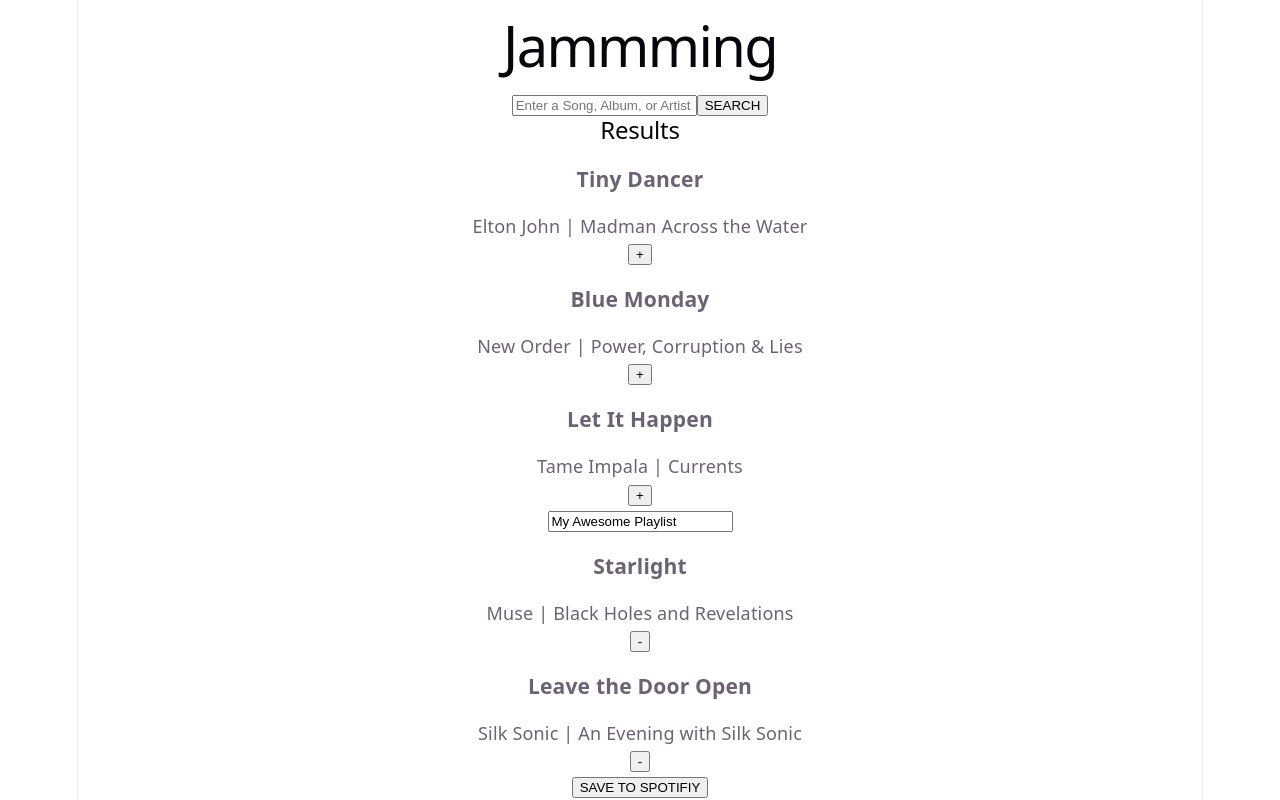
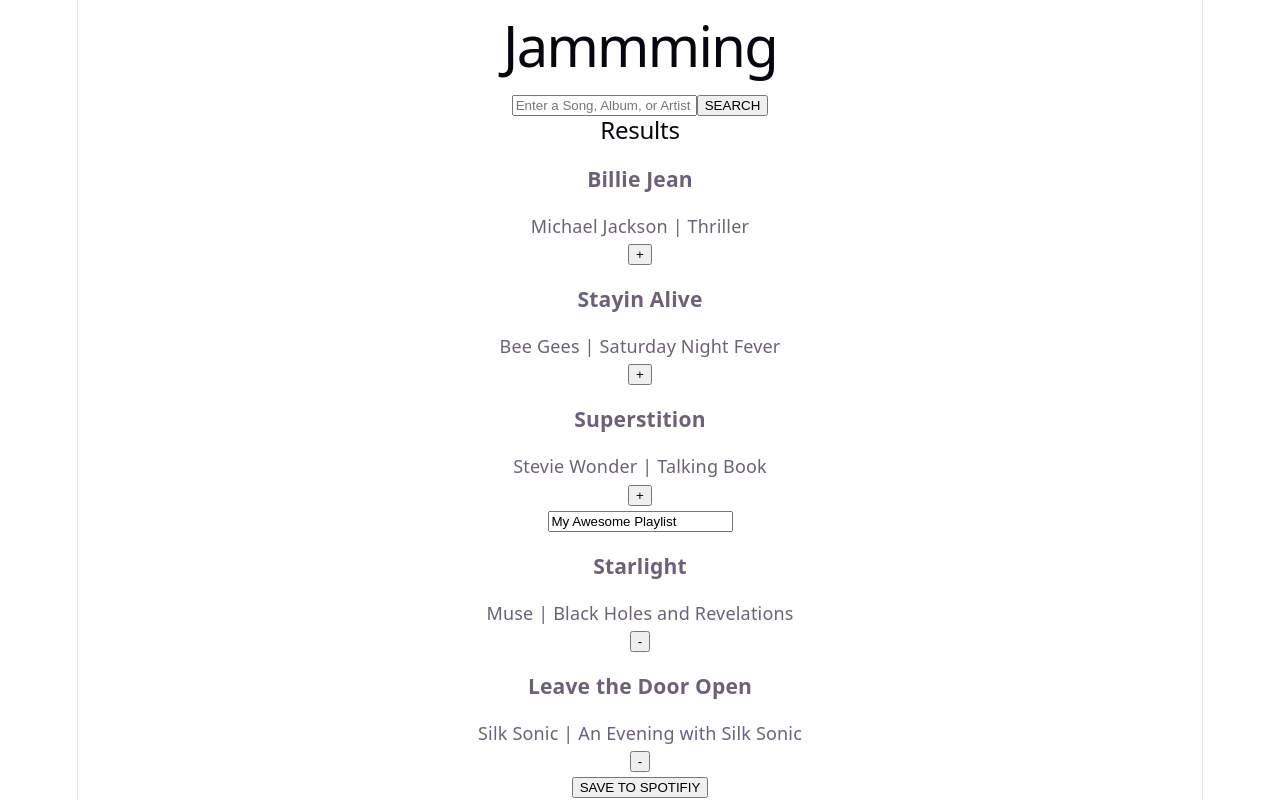
Before and after one commit to MayaKirken/Jammming, a React (Vite) app in the folder Jammming/: page / in a window 1280 px wide. Built offline with nearby package versions, Linux system fonts and the light colour scheme.

Commit message:
feat: add mock data and update search state

```diff
--- a/Jammming/src/App.jsx
+++ b/Jammming/src/App.jsx
@@ -3,13 +3,10 @@ import './App.css';
 import SearchBar from  './Components/SearchBar/SearchBar';
 import SearchResults from './Components/SearchResults/SearchResults';
 import Playlist from './Components/Playlist/Playlist';
+import mockTracks from './mockData';
 
 function App() {
-  const [searchResults, setSearchResults] = useState([
-    { id: '1', name: 'Tiny Dancer', artist: 'Elton John', album: 'Madman Across the Water', uri: "spotify:track:5S47C20X1X1P" },
-    { id: '2', name: 'Blue Monday', artist: 'New Order', album: 'Power, Corruption & Lies', uri: "spotify:track:273K4X9X2X2P" },
-    { id: '3', name: 'Let It Happen', artist: 'Tame Impala', album: 'Currents', uri: "spotify:track:384L5Y0Y3Y3P" }
-  ]);
+  const [searchResults, setSearchResults] = useState(mockTracks);
   const [playlistName, setPlaylistName] = useState('My Awesome Playlist');
   const [playlistTracks, setPlaylistTracks] = useState([
     { id: '4', name: 'Starlight', artist: 'Muse', album: 'Black Holes and Revelations' },
@@ -40,6 +37,8 @@ function App() {
     setPlaylistTracks([]);
   };
 
+
+
   return (
     <div>
       <h1>Ja<span className="highlight">mmm</span>ing</h1>
--- a/Jammming/src/mockData.js
+++ b/Jammming/src/mockData.js
@@ -0,0 +1,25 @@
+const mockTracks = [
+    {
+        id: '1',
+        name: 'Billie Jean',
+        artist: 'Michael Jackson',
+        album: 'Thriller',
+        uri: 'spotify:track:1'
+    },
+    {
+        id: '2',
+        name: 'Stayin Alive',
+        artist: 'Bee Gees',
+        album: 'Saturday Night Fever',
+        uri: 'spotify:track:2'
+    },
+    {
+        id: '3',
+        name: 'Superstition',
+        artist: 'Stevie Wonder',
+        album: 'Talking Book',
+        uri: 'spotify:track:3'
+    }
+];
+
+export default mockTracks;
```
